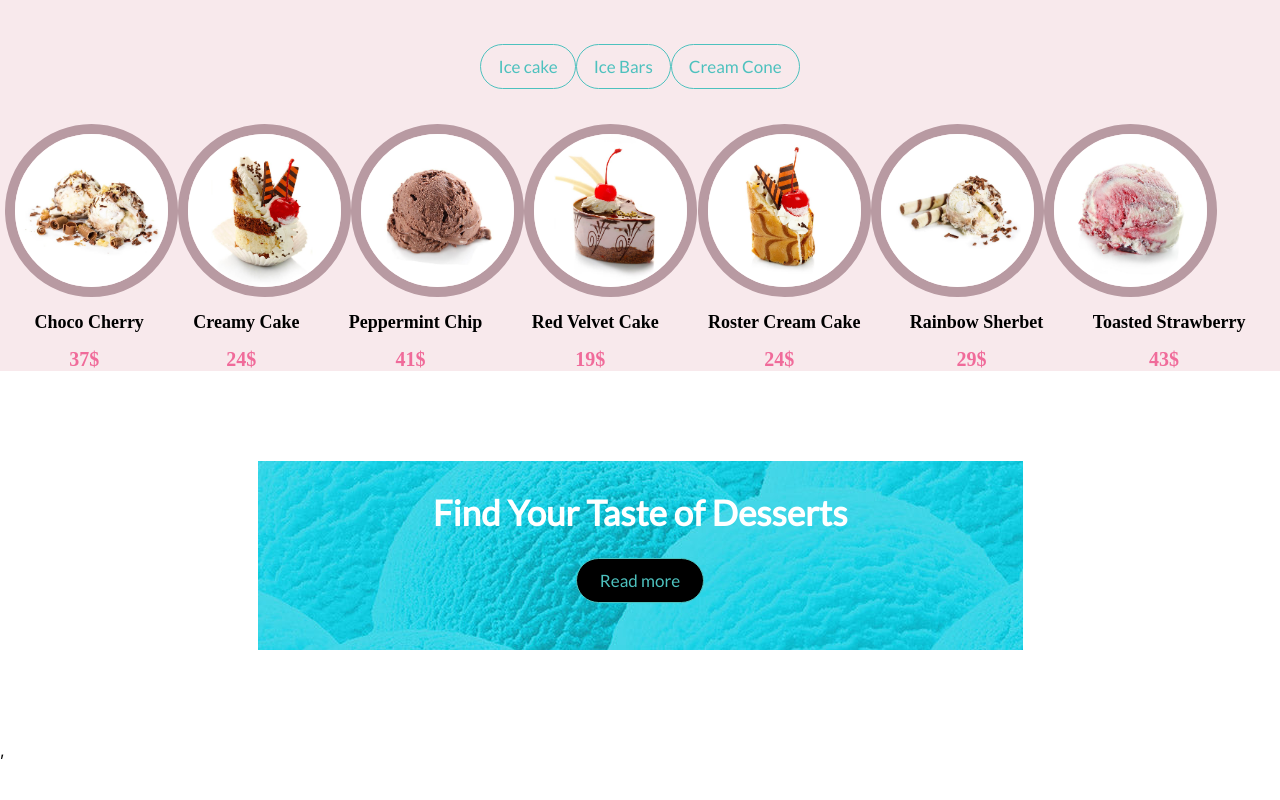
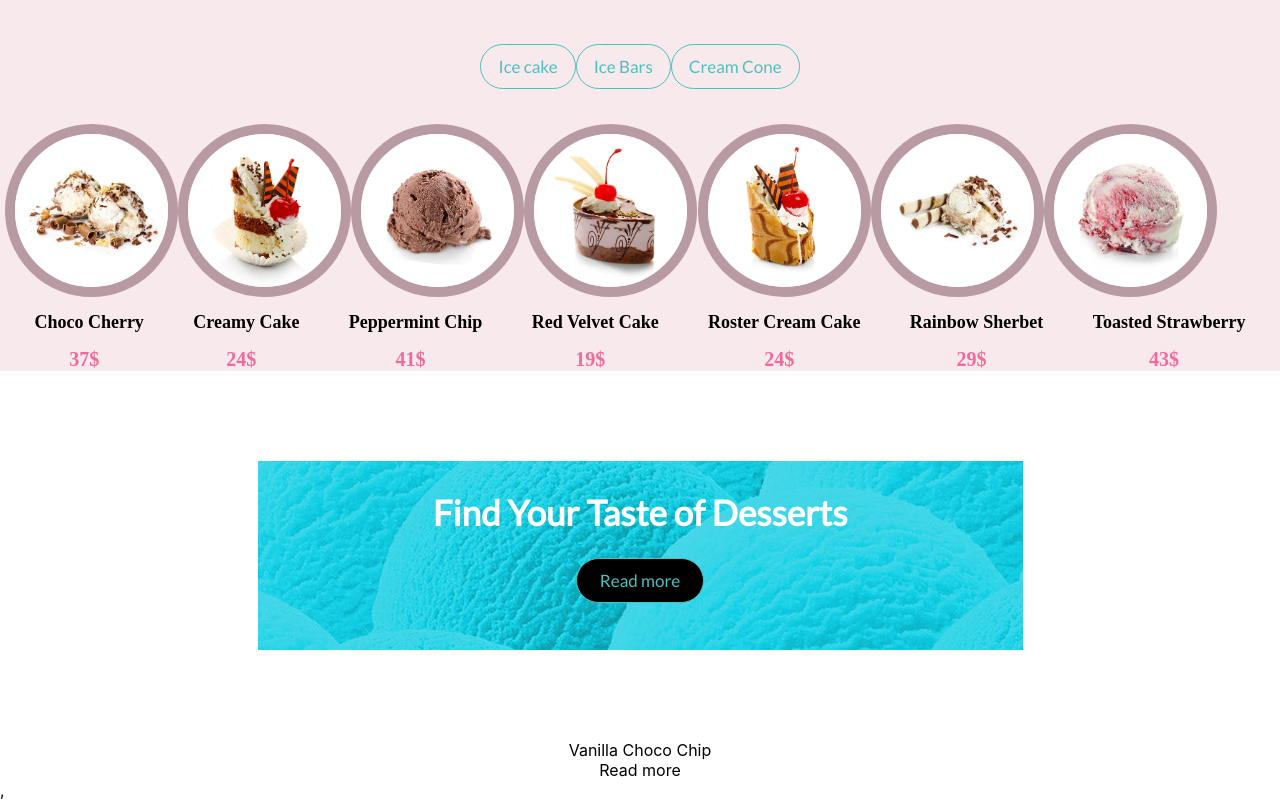
Before and after one commit to alinaruchkina/Online-Ice-Cream-Shop, a React (Create React App) app: page / in a window 1280 px wide. Shown: the part 1818-2618 px from the top of the page. Before the commit the page ends 2578 px from the top, so only its background shows below. Built offline with nearby package versions, Linux system fonts and the light colour scheme; a web font is replaced by a local one.

Commit message:
added two images

```diff
--- a/src/components/Desserts/Desserts.jsx
+++ b/src/components/Desserts/Desserts.jsx
@@ -3,11 +3,19 @@ import styles from './Desserts.module.css';
 import Dessert from '../../utils/images/desserts.jpg';
 function Desserts() {
   return (
-    <div className={styles.main_desserts}>
-      <div className={styles.image_container_desserts}>
-        <div className={styles.selection_of_desserts}>
-          <div className={styles.find_your_taste}>Find Your Taste of Desserts</div>
-          <div className={styles.button_read_more}>Read more</div>
+    <div>
+      <div className={styles.main_desserts}>
+        <div className={styles.image_container_desserts}>
+          <div className={styles.selection_of_desserts}>
+            <div className={styles.find_your_taste}>Find Your Taste of Desserts</div>
+            <div className={styles.button_read_more}>Read more</div>
+          </div>
+        </div>
+      </div>
+      <div>
+        <div>
+          <div>Vanilla Choco Chip</div>
+          <div>Read more</div>
         </div>
       </div>
     </div>
```
Also changed, not shown: src/utils/images/ice-cream with kiwi.jpg (added), src/utils/images/ice-cream with peach.jpg (added).
